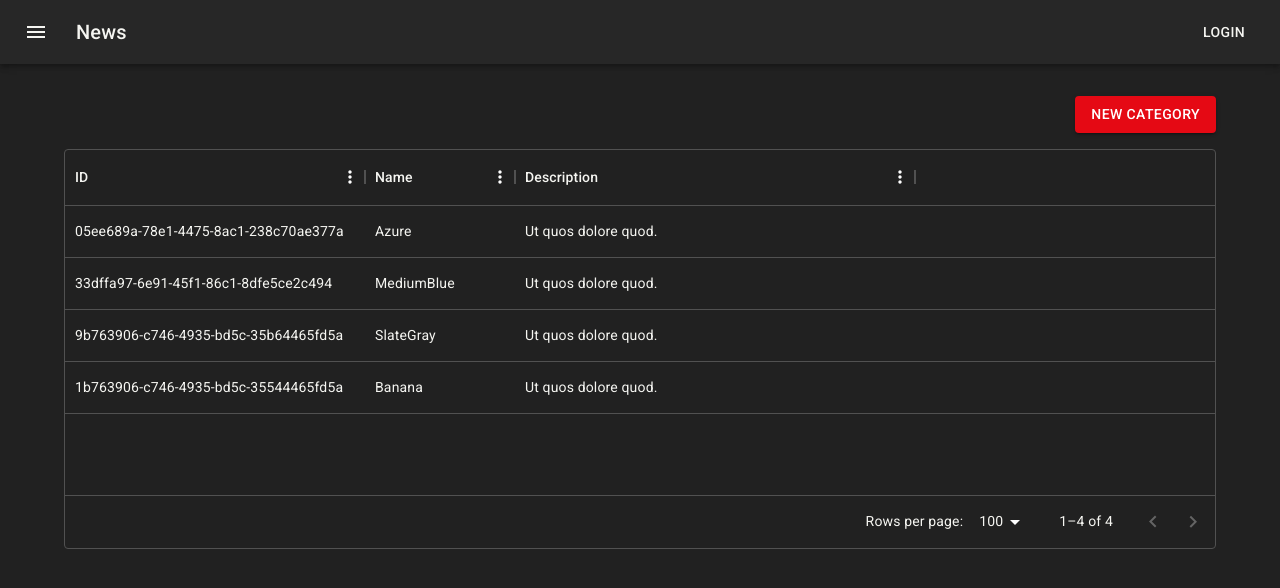
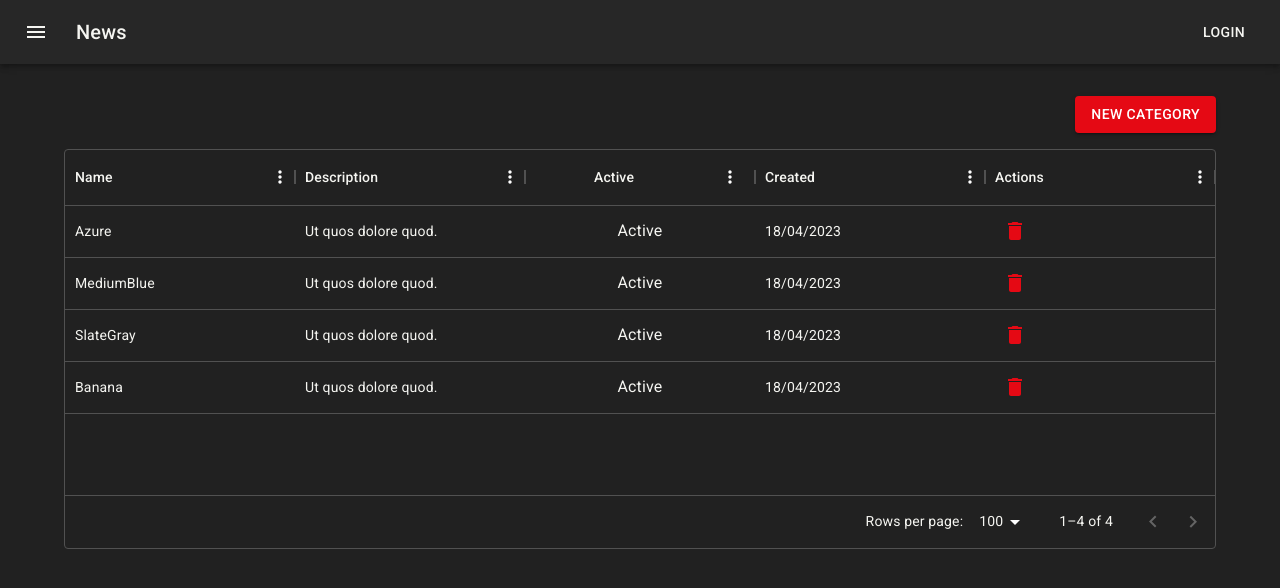
Before and after one commit to luiz-eduardo-gs/fc3-admin-catalog-react, a React (Create React App) app: page / in a window 1280 px wide. Shown: the top 588 px of the page. Built offline with nearby package versions, Linux system fonts and the light colour scheme.

Commit message:
feat: add delete icon and other fields

```diff
--- a/src/features/category/ListCategory.tsx
+++ b/src/features/category/ListCategory.tsx
@@ -1,23 +1,72 @@
-import { Box, Button, Typography } from '@mui/material';
+import { Box, Button, IconButton, Typography } from '@mui/material';
 import { useAppSelector } from '../../app/hooks';
 import { selectCategory } from './categorySlice';
 import { Link } from 'react-router-dom';
-import { DataGrid, GridColDef, GridRowsProp, GridValueGetterParams } from '@mui/x-data-grid';
+import DeleteIcon from '@mui/icons-material/Delete';
+import { DataGrid, GridColDef, GridRenderCellParams, GridRowsProp } from '@mui/x-data-grid';
 
 export const ListCategory = () => {
   const categories = useAppSelector(selectCategory);
 
   const columns: GridColDef[] = [
-    { field: 'id', headerName: 'ID', width: 300 },
-    { field: 'name', headerName: 'Name', width: 150 },
-    { field: 'description', headerName: 'Description', width: 400 },
+    // { field: 'id', headerName: 'ID' },
+    {
+      field: 'name',
+      headerName: 'Name',
+      flex: 1,
+    },
+    {
+      field: 'description',
+      headerName: 'Description',
+      flex: 1,
+    },
+    {
+      field: 'is_active',
+      headerName: 'Active',
+      flex: 1,
+      type: 'boolean',
+      renderCell: renderIsActiveCell
+    },
+    {
+      field: 'created_at',
+      headerName: 'Created',
+      flex: 1,
+    },
+    {
+      field: 'actions',
+      headerName: 'Actions',
+      flex: 1,
+      renderCell: renderActionsCell
+    },
   ];
 
   const rows: GridRowsProp = categories.map(category => ({
     id: category.id,
     name: category.name,
     description: category.description,
+    is_active: category.is_active,
+    created_at: new Date(category.created_at).toLocaleDateString('pt-BR'),
   }));
+
+  function renderActionsCell(params: GridRenderCellParams) {
+    return (
+      <IconButton
+        color='secondary'
+        onClick={() => console.log("deletar")}
+        aria-label='delete'
+      >
+        <DeleteIcon />
+      </IconButton>
+    );
+  }
+
+  function renderIsActiveCell(row: GridRenderCellParams) {
+    return (
+      <Typography color={row.value ? "primary" : "secondary"}>
+        {row.value ? 'Active' : 'Inactive'}
+      </Typography>
+    );
+  }
 
   return (
     <Box maxWidth='lg' sx={{ mt: 4, mb: 4 }}>
```
